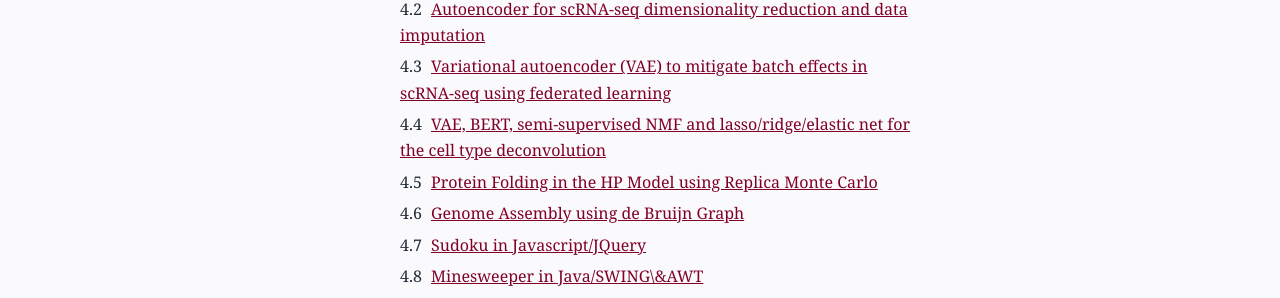
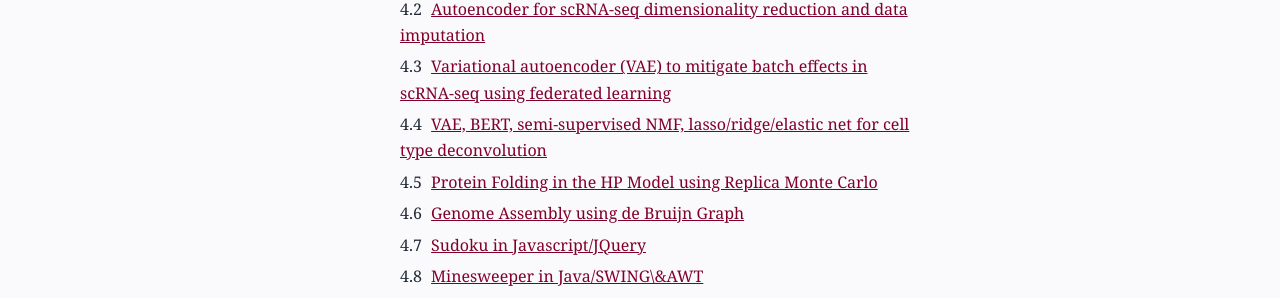
Before and after one commit to katwre/katwre.github.io, a Jekyll site: the page built from projects.md, in a window 1280 px wide and 900 px high, scrolled down 429 px. Shown: the part 147-445 px from the top of the window. Built offline with Jekyll 4.4.1, drawn with Linux system fonts in a browser that asks for light colours; nearby versions of some CDN libraries; a style sheet for code colours, icons or effects is not loaded.

Commit message:
Fixed typos in deconvolution

```diff
--- a/projects.md
+++ b/projects.md
@@ -211,7 +211,7 @@
       <li><a href="#survival">Survival analysis with clinical and gene expression data</a></li>
       <li><a href="#ae">Autoencoder for scRNA-seq dimensionality reduction and data imputation</a></li>
       <li><a href="#vae_federated">Variational autoencoder (VAE) to mitigate batch effects in scRNA-seq using federated learning</a></li>
-      <li><a href="#deconvolution">VAE, BERT, semi-supervised NMF and lasso/ridge/elastic net for the cell type deconvolution</a></li>
+      <li><a href="#deconvolution">VAE, BERT, semi-supervised NMF, lasso/ridge/elastic net for cell type deconvolution</a></li>
       <li><a href="#rmc">Protein Folding in the HP Model using Replica Monte Carlo</a></li>
       <li><a href="#debrujn">Genome Assembly using de Bruijn Graph</a></li>
       <li><a href="#sudoku">Sudoku in Javascript/JQuery</a></li>
```
